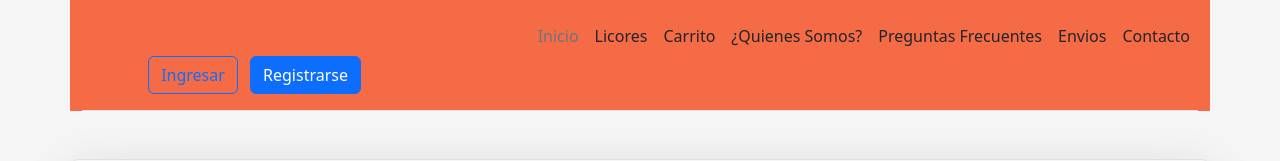
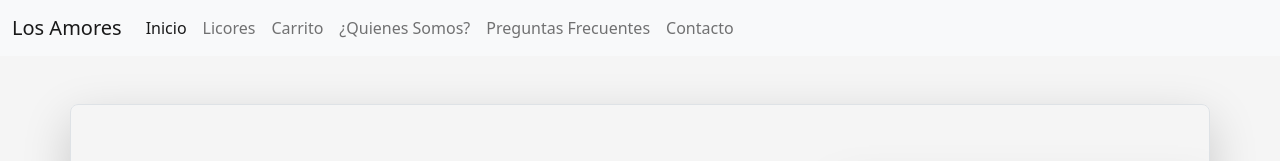
Before and after one commit to Exeep/licoreria, a website: page index.html in a window 1280 px wide. Shown: the top 161 px of the page. Drawn offline with nearby package versions, Linux system fonts and the light colour scheme.

Commit message:
Pongo menu hamburguesa

```diff
--- a/index.html
+++ b/index.html
@@ -17,31 +17,37 @@
 </head>
 <body class="bodyIndex">
 <header>
-    <!-- NAV -->
-    <div class="b-example-divider"></div>
-
-    <div class="container navvvvv">
-      <header class="d-flex flex-wrap align-items-center justify-content-center justify-content-md-between py-3 mb-4 border-bottom">
-        <a href="/" class="d-flex align-items-center col-md-3 mb-2 mb-md-0 text-dark text-decoration-none">
-          <svg class="bi me-2" width="40" height="32" role="img" aria-label="Bootstrap"><use xlink:href="#bootstrap"/></svg>
-        </a>
-
-        <ul class="nav col-12 col-md-auto mb-2 justify-content-center mb-md-0">
-          <li><a href="index.html" class="nav-link px-2 link-secondary">Inicio</a></li>
-          <li><a href="#licores" class="nav-link px-2 link-dark">Licores</a></li>
-          <li><a href="#" class="nav-link px-2 link-dark">Carrito</a></li>
-          <li><a href="#informacion" class="nav-link px-2 link-dark">¿Quienes Somos?</a></li>
-          <li><a href="preguntas.html" class="nav-link px-2 link-dark">Preguntas Frecuentes</a></li>
-          <li><a href="envios.html" class="nav-link px-2 link-dark">Envios</a></li>
-          <li><a href="contacto.html" class="nav-link px-2 link-dark">Contacto</a></li>
-        </ul>
-
-        <div class="col-md-3 text-end">
-          <button type="button" class="btn btn-outline-primary me-2">Ingresar</button>
-          <button type="button" class="btn btn-primary">Registrarse</button>
+   <!-- NAV -->
+    <nav class="navbar navbar-expand-lg bg-light">
+      <div class="container-fluid">
+        <a class="navbar-brand" href="index.html">Los Amores</a>
+        <button class="navbar-toggler" type="button" data-bs-toggle="collapse" data-bs-target="#navbarNavDropdown" aria-controls="navbarNavDropdown" aria-expanded="false" aria-label="Toggle navigation">
+          <span class="navbar-toggler-icon"></span>
+        </button>
+        <div class="collapse navbar-collapse" id="navbarNavDropdown">
+          <ul class="navbar-nav">
+            <li class="nav-item">
+              <a class="nav-link active" aria-current="page" href="index.html">Inicio</a>
+            </li>
+            <li class="nav-item">
+              <a class="nav-link" href="#licores">Licores</a>
+            </li>
+            <li class="nav-item">
+              <a class="nav-link" href="#">Carrito</a>
+            </li>
+            <li class="nav-item">
+              <a class="nav-link" href="#informacion">¿Quienes Somos?</a>
+              <li class="nav-item">
+                <a class="nav-link" href="preguntas.html">Preguntas Frecuentes</a>
+                <li class="nav-item">
+                  <a class="nav-link" href="contacto.html">Contacto</a>
+              </a>
+              </ul>
+            </li>
+          </ul>
         </div>
-      </header>
-    </div>
+      </div>
+    </nav>
 </header>
 <main>
     <!-- HERO -->
```
Also changed, not shown: contacto.html (+29 -23 lines), descuentos.html (+29 -23 lines), envios.html (+29 -21 lines), preguntas.html (+29 -23 lines).
